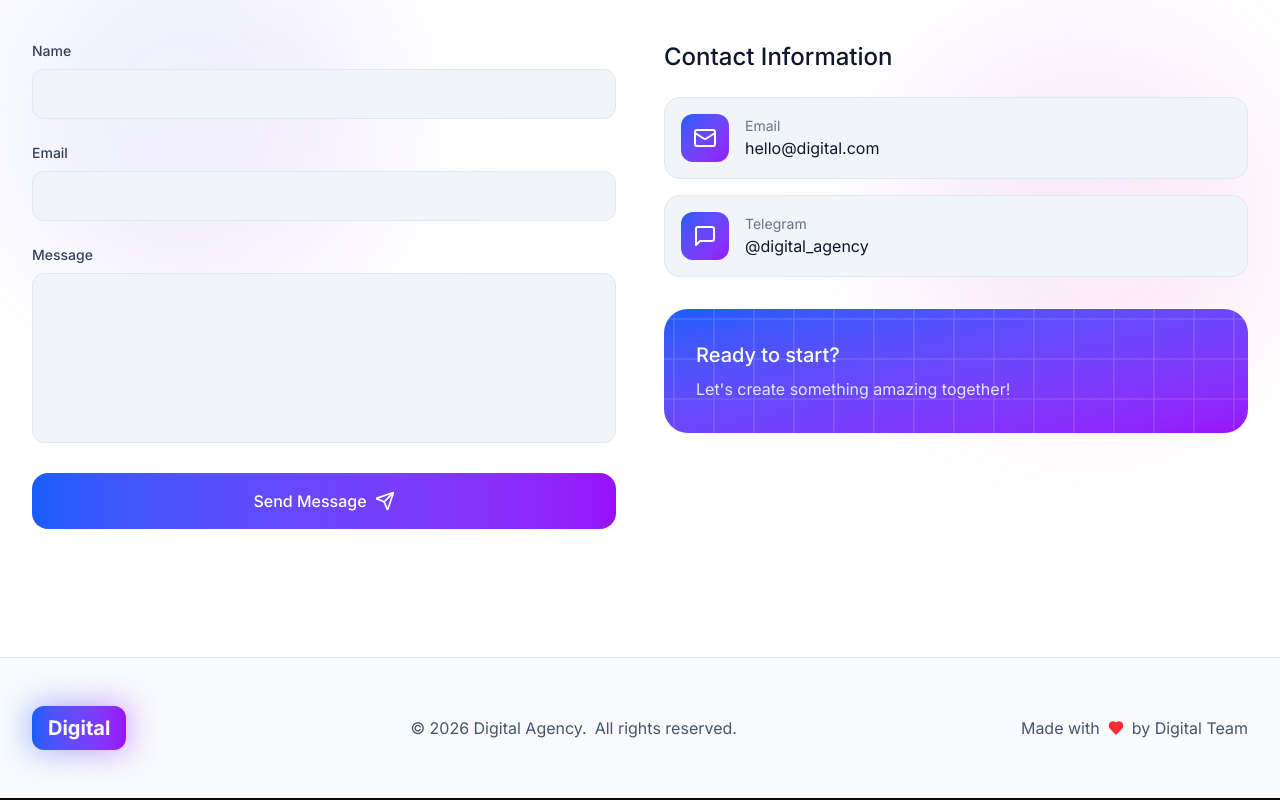
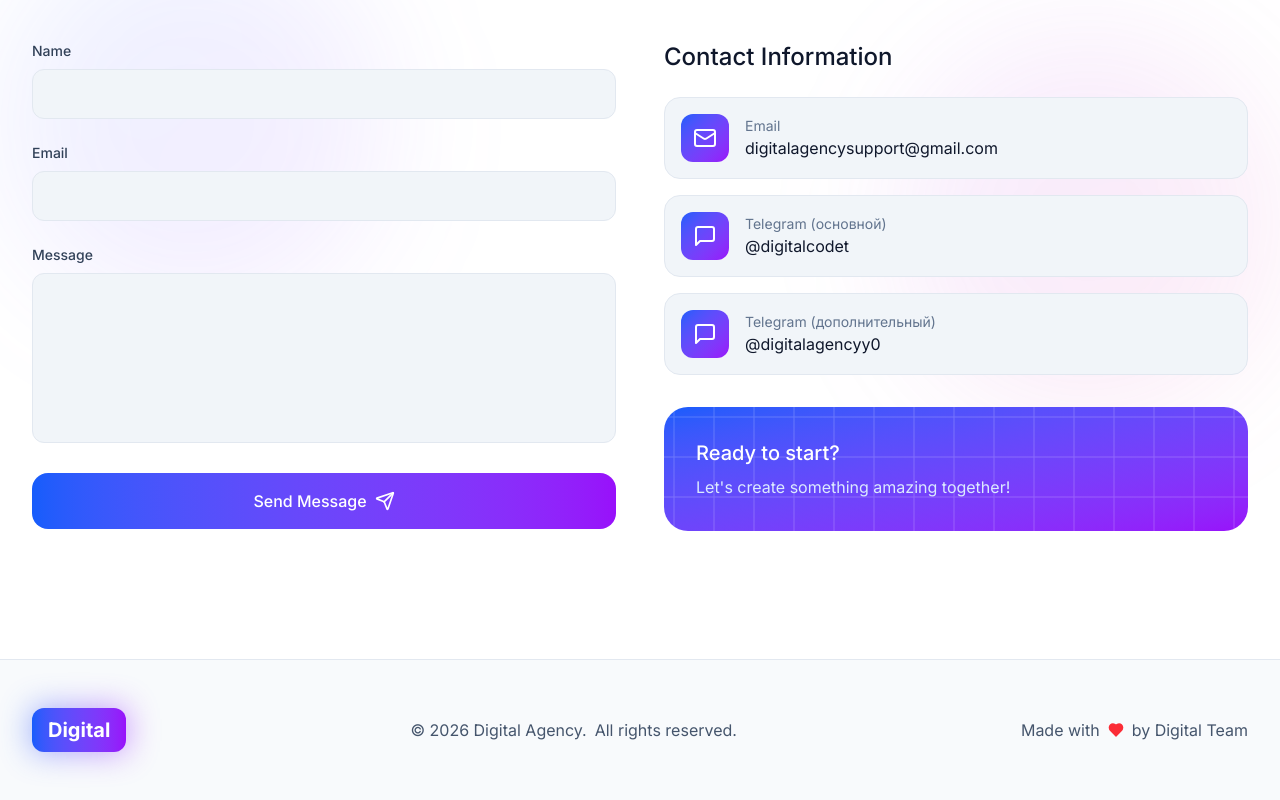
Before and after one commit to AlexBreid/digital_it, a React (Vite) app: page / in a window 1280 px wide. Shown: the part 4953-5753 px from the top of the page. Built offline with nearby package versions, Linux system fonts and the light colour scheme.

Commit message:
add promo

```diff
--- a/src/app/components/Contact.tsx
+++ b/src/app/components/Contact.tsx
@@ -65,14 +65,20 @@ export function Contact() {
     {
       icon: Mail,
       label: 'Email',
-      value: 'hello@digital.com',
-      href: 'mailto:hello@digital.com',
+      value: 'digitalagencysupport@gmail.com',
+      href: 'mailto:digitalagencysupport@gmail.com',
     },
     {
       icon: MessageSquare,
-      label: 'Telegram',
-      value: '@digital_agency',
-      href: 'https://t.me/digital_agency',
+      label: 'Telegram (основной)',
+      value: '@digitalcodet',
+      href: 'https://t.me/digitalcodet',
+    },
+    {
+      icon: MessageSquare,
+      label: 'Telegram (дополнительный)',
+      value: '@digitalagencyy0',
+      href: 'https://t.me/digitalagencyy0',
     },
   ];
 
```
